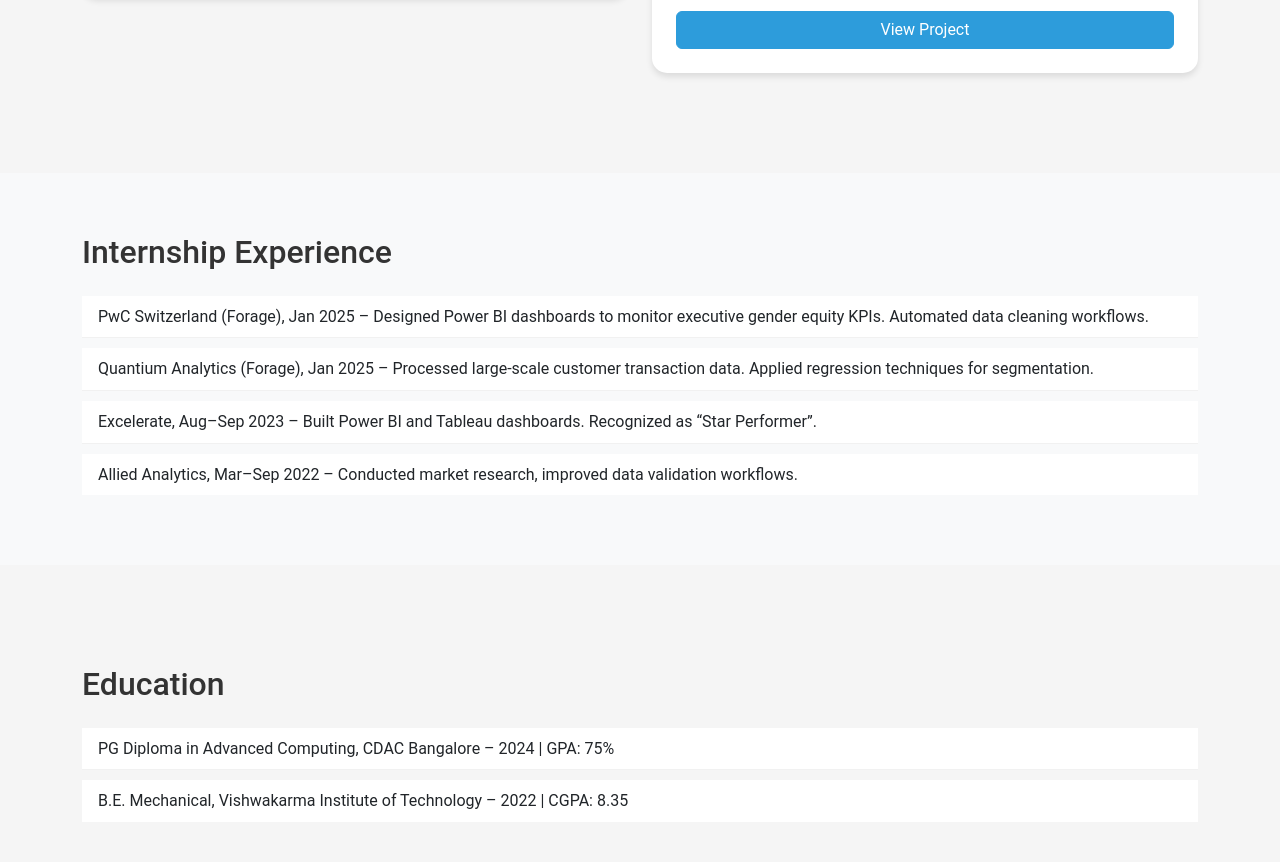
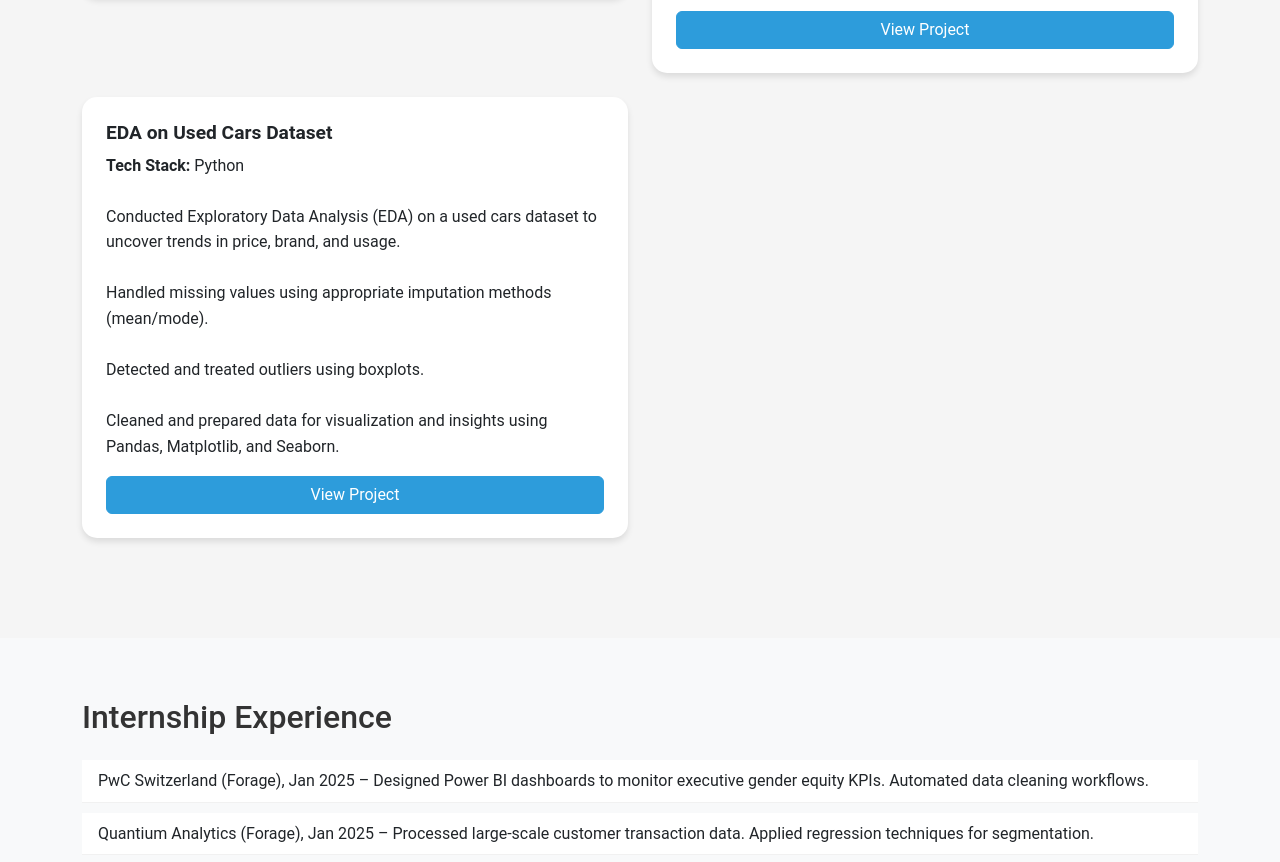
Before and after one commit to Pranjal2803/Portfolio, a plain HTML site: page index.html in a window 1280 px wide. Shown: the part 1948-2810 px from the top of the page. Drawn offline with nearby package versions, Linux system fonts and the light colour scheme.

Commit message:
Update index.html

```diff
--- a/index.html
+++ b/index.html
@@ -156,7 +156,7 @@
     </div>
   </section>
 
-  <section id="projects" class="fade-in">
+ <section id="projects" class="fade-in">
   <div class="container">
     <h2 class="mb-4">Projects</h2>
     <div class="row g-4">
@@ -187,9 +187,23 @@
           <a href="https://pranjal.pythonanywhere.com/" class="btn btn-primary">View Project</a>
         </div>
       </div>
+      <div class="col-md-6">
+        <div class="card p-4">
+          <h5 class="card-title">EDA on Used Cars Dataset</h5>
+          <p class="card-text">
+            <strong>Tech Stack:</strong> Python<br><br>
+            Conducted Exploratory Data Analysis (EDA) on a used cars dataset to uncover trends in price, brand, and usage.<br><br>
+            Handled missing values using appropriate imputation methods (mean/mode).<br><br>
+            Detected and treated outliers using boxplots.<br><br>
+            Cleaned and prepared data for visualization and insights using Pandas, Matplotlib, and Seaborn.
+          </p>
+          <a href="https://github.com/Pranjal2803/EDA_Project/tree/main" class="btn btn-primary">View Project</a>
+        </div>
+      </div>
     </div>
   </div>
 </section>
+
 
 
   <section id="internships" class="bg-light fade-in">
```
